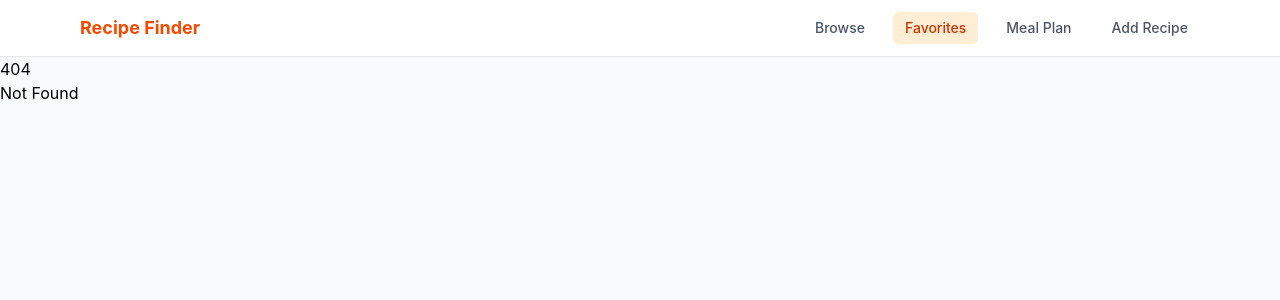
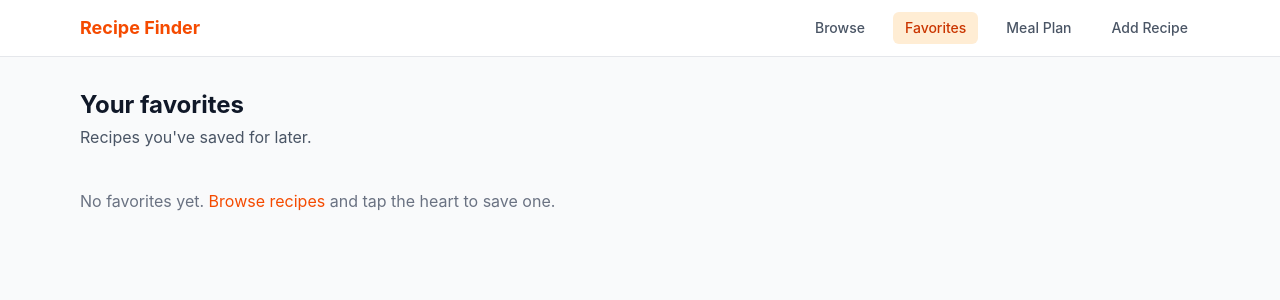
Before and after one commit to UttkarshUpadhyay-Nagarro/Recipe_Finder_Meal_Planner, a SvelteKit app in the folder app/: page /favorites in a window 1280 px wide. Before the commit this address had no page. Shown: the top 300 px of the page. Built offline with nearby package versions, Linux system fonts and the light colour scheme.

Commit message:
Add favorites page

```diff
--- /dev/null
+++ b/app/src/routes/favorites/+page.svelte
@@ -0,0 +1,40 @@
+<script lang="ts">
+	import { favorites } from '$lib/stores/favorites.svelte';
+	import type { RecipeSummary } from '$lib/types';
+
+	function handleFavoriteToggle(recipe: RecipeSummary, event: CustomEvent<{ favorite: boolean }>) {
+		favorites.setFavorite(recipe, event.detail.favorite);
+	}
+</script>
+
+<svelte:head>
+	<title>Favorites — Recipe Finder</title>
+</svelte:head>
+
+<div class="mx-auto max-w-6xl px-4 py-8">
+	<h1 class="mb-1 text-2xl font-bold text-gray-900">Your favorites</h1>
+	<p class="mb-6 text-gray-600">Recipes you've saved for later.</p>
+
+	{#if favorites.list.length === 0}
+		<p class="mt-10 text-gray-500">
+			No favorites yet. <a href="/" class="text-orange-600 hover:underline">Browse recipes</a> and tap the heart to save one.
+		</p>
+	{:else}
+		<div class="mt-8 grid grid-cols-2 gap-4 sm:grid-cols-3 lg:grid-cols-4">
+			{#each favorites.list as recipe (recipe.id)}
+				<rui-recipe-card
+					recipeTitle={recipe.title}
+					image={recipe.image}
+					category={recipe.category}
+					area={recipe.area}
+					favorite={true}
+					onfavoriteToggle={(e: CustomEvent<{ favorite: boolean }>) => handleFavoriteToggle(recipe, e)}
+				>
+					<a href={`/recipes/${recipe.id}`} class="text-sm font-medium text-orange-600 hover:underline"
+						>View recipe</a
+					>
+				</rui-recipe-card>
+			{/each}
+		</div>
+	{/if}
+</div>
```
